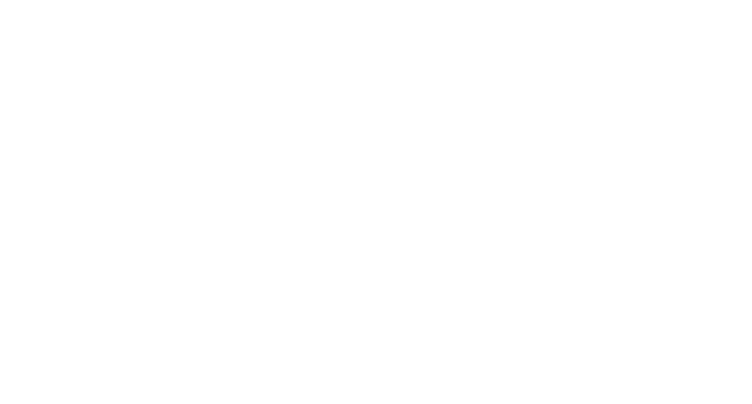
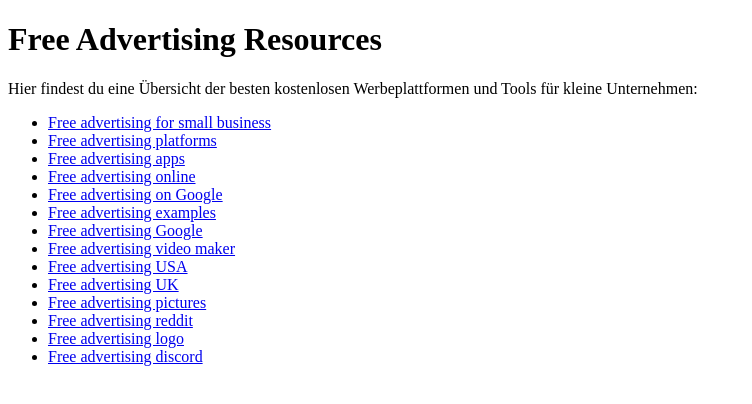
Before and after one commit to artnabersl/advertisingforfree, a plain HTML site: page index.html in a window 1280 px wide. Shown: the whole page, without its empty margins (0-752 px from the left). Drawn offline with Linux system fonts and the light colour scheme.

Commit message:
Update index.html

```diff
--- a/index.html
+++ b/index.html
@@ -1,16 +1,34 @@
+<!DOCTYPE html>
+<html lang="de">
 <head>
+  <meta charset="UTF-8" />
+  <meta name="viewport" content="width=device-width, initial-scale=1" />
   <title>Free Advertising for Small Business | Best Free Advertising Platforms & Tools</title>
-  <meta charset="UTF-8">
-  <meta name="viewport" content="width=device-width, initial-scale=1.0">
+  <meta name="keywords" content="free advertising for small business, free advertising platforms, free advertising apps, free advertising online, free advertising on google, free advertising examples, free advertising google, free advertising video maker, free advertising USA, free advertising UK, free advertising pictures, free advertising reddit, free advertising logo, free advertising discord" />
+  <meta name="description" content="Discover the best free advertising platforms, apps, and tools for small businesses. Learn how to advertise free online, create free ads on Google, Reddit, and more to grow your business fast." />
+  <meta name="robots" content="index, follow" />
+</head>
+<body>
 
-  <meta name="keywords" content="free advertising for small business, free advertising platforms, free advertising apps, free advertising online, free advertising on google, free advertising examples, free advertising google, free advertising video maker, free advertising USA, free advertising UK, free advertising pictures, free advertising reddit, free advertising logo, free advertising discord">
+  <h1>Free Advertising Resources</h1>
+  <p>Hier findest du eine Übersicht der besten kostenlosen Werbeplattformen und Tools für kleine Unternehmen:</p>
 
-  <meta name="description" content="Discover the best free advertising platforms, apps, and tools for small businesses. Learn how to advertise free online, create free ads on Google, Reddit, and more to grow your business fast.">
+  <ul>
+    <li><a href="https://www.example.com/free-advertising-for-small-business" target="_blank" rel="noopener noreferrer">Free advertising for small business</a></li>
+    <li><a href="https://www.example.com/free-advertising-platforms" target="_blank" rel="noopener noreferrer">Free advertising platforms</a></li>
+    <li><a href="https://www.example.com/free-advertising-apps" target="_blank" rel="noopener noreferrer">Free advertising apps</a></li>
+    <li><a href="https://www.example.com/free-advertising-online" target="_blank" rel="noopener noreferrer">Free advertising online</a></li>
+    <li><a href="https://www.example.com/free-advertising-on-google" target="_blank" rel="noopener noreferrer">Free advertising on Google</a></li>
+    <li><a href="https://www.example.com/free-advertising-examples" target="_blank" rel="noopener noreferrer">Free advertising examples</a></li>
+    <li><a href="https://www.example.com/free-advertising-google" target="_blank" rel="noopener noreferrer">Free advertising Google</a></li>
+    <li><a href="https://www.example.com/free-advertising-video-maker" target="_blank" rel="noopener noreferrer">Free advertising video maker</a></li>
+    <li><a href="https://www.example.com/free-advertising-usa" target="_blank" rel="noopener noreferrer">Free advertising USA</a></li>
+    <li><a href="https://www.example.com/free-advertising-uk" target="_blank" rel="noopener noreferrer">Free advertising UK</a></li>
+    <li><a href="https://www.example.com/free-advertising-pictures" target="_blank" rel="noopener noreferrer">Free advertising pictures</a></li>
+    <li><a href="https://www.example.com/free-advertising-reddit" target="_blank" rel="noopener noreferrer">Free advertising reddit</a></li>
+    <li><a href="https://www.example.com/free-advertising-logo" target="_blank" rel="noopener noreferrer">Free advertising logo</a></li>
+    <li><a href="https://www.example.com/free-advertising-discord" target="_blank" rel="noopener noreferrer">Free advertising discord</a></li>
+  </ul>
 
-  <meta name="robots" content="index, follow">
-
-  <!-- Optional: social media sharing tags -->
-  <meta property="og:title" content="Free Advertising for Small Business | Best Free Advertising Platforms & Tools">
-  <meta property="og:description" content="Discover the best free advertising platforms, apps, and tools for small businesses. Learn how to advertise free online, create free ads on Google, Reddit, and more to grow your business fast.">
-  <meta property="og:type" content="website">
-</head>
+</body>
+</html>
```
